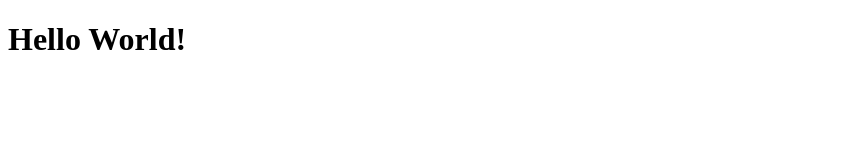
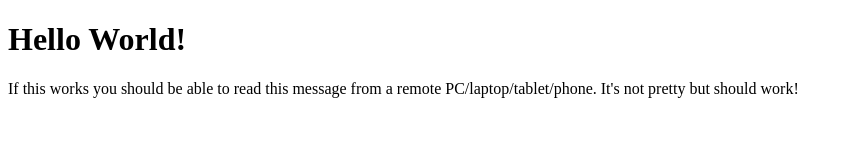
Before and after one commit to Olbotron/test, a plain HTML site: page index.html in a window 1280 px wide. Shown: the whole page, without its empty margins (0-852 px from the left). Drawn offline with Linux system fonts and the light colour scheme.

Commit message:
Add: New message on page.

```diff
--- a/index.html
+++ b/index.html
@@ -3,9 +3,10 @@
 <head>
     <meta charset="UTF-8">
     <meta name="viewport" content="width=device-width, initial-scale=1.0">
-    <title>Document</title>
+    <title>Ol's Test Server</title>
 </head>
 <body>
     <h1>Hello World!</h1>
+    <p>If this works you should be able to read this message from a remote PC/laptop/tablet/phone. It's not pretty but should work!</p>
 </body>
 </html>
```
